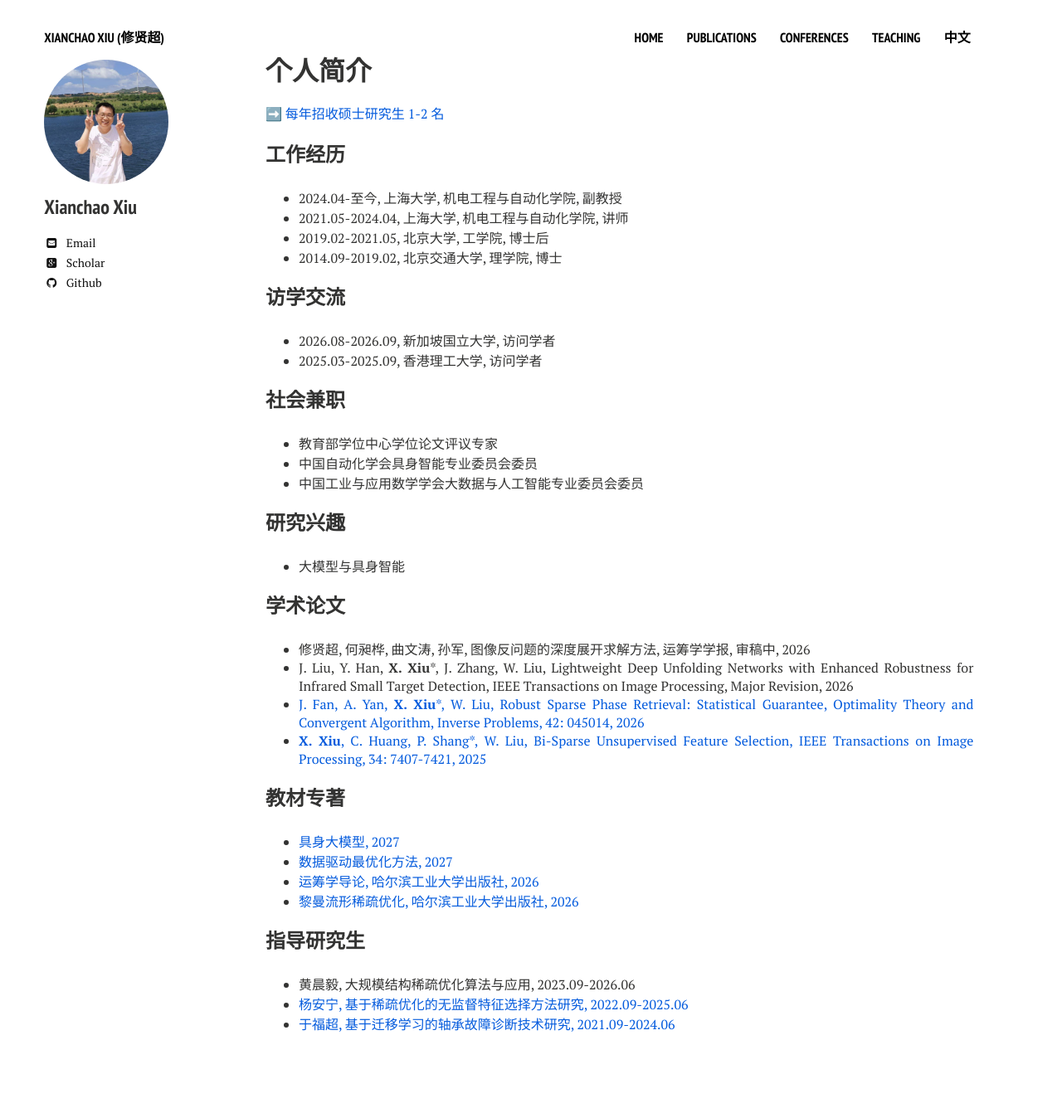
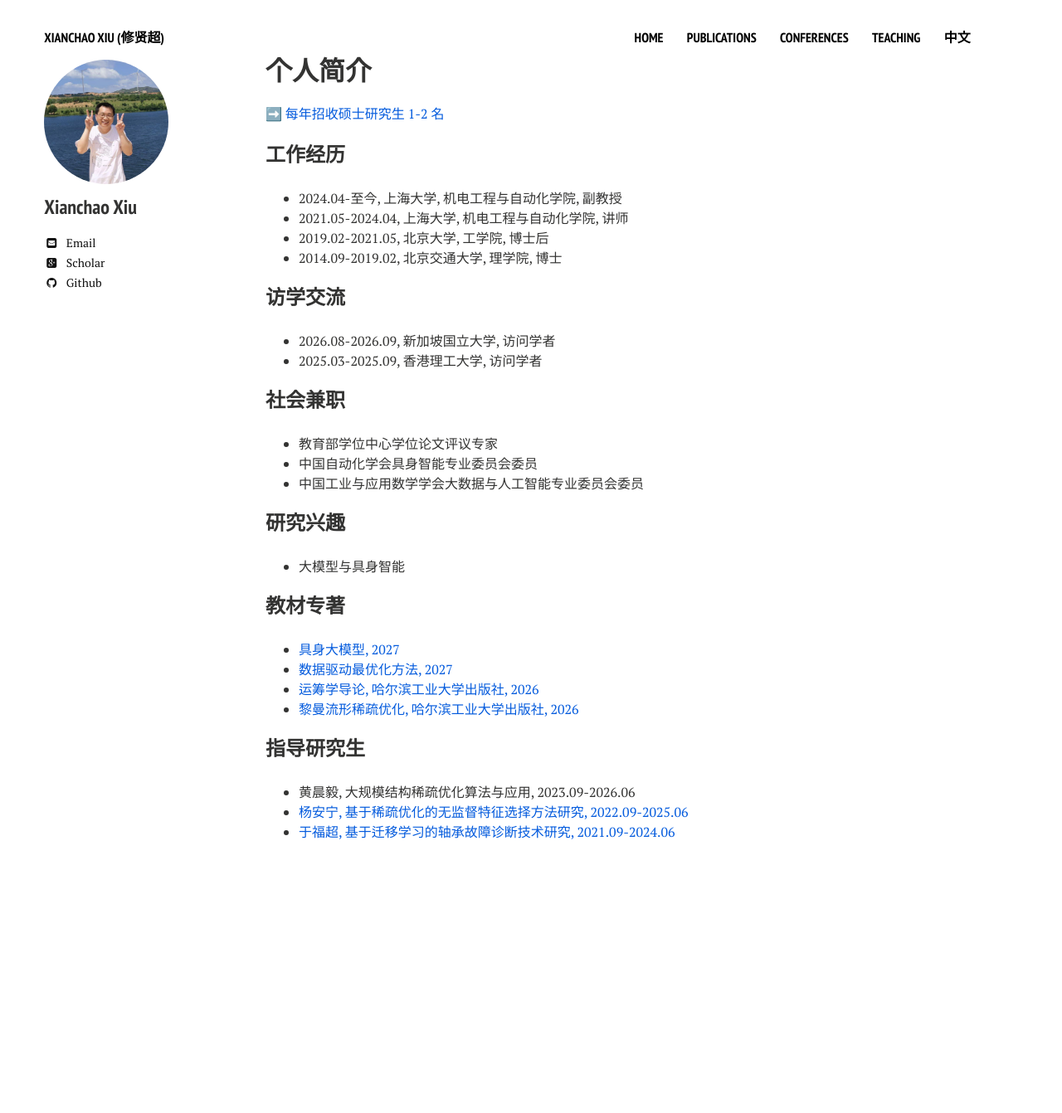
Before and after one commit to xianchaoxiu/xianchaoxiu.github.io, a Jekyll site: the page built from chinese/index.md, in a window 1280 px wide. Shown: the whole page at 83% size. Built offline with Jekyll 4.4.1, drawn with Linux system fonts in a browser that asks for light colours; nearby versions of some CDN libraries; after the commit the page ends 1110 px from its top, so only the background shows below that.

Commit message:
Update index.md

```diff
--- a/chinese/index.md
+++ b/chinese/index.md
@@ -31,13 +31,6 @@ share: false
 * 大模型与具身智能<br>
 
 
-### 学术论文
-* 修贤超, 何昶桦, 曲文涛, 孙军, 图像反问题的深度展开求解方法, 运筹学学报, 审稿中, 2026 <br>
-* J. Liu, Y. Han, <b>X. Xiu</b>*, J. Zhang, W. Liu, Lightweight Deep Unfolding Networks with Enhanced Robustness for Infrared Small Target Detection, IEEE Transactions on Image Processing, Major Revision, 2026 <br>
-* <a href="../chinese/papers/2026-IP.pdf" class="textlink" target="_blank"> J. Fan, A. Yan, <b>X. Xiu</b>*, W. Liu, Robust Sparse Phase Retrieval: Statistical Guarantee, Optimality Theory and Convergent Algorithm, Inverse Problems, 42: 045014, 2026 </a> <br>
-* <a href="../chinese/papers/2025-TIP.pdf" class="textlink" target="_blank"> <b>X. Xiu</b>, C. Huang, P. Shang*, W. Liu, Bi-Sparse Unsupervised Feature Selection, IEEE Transactions on Image Processing, 34: 7407-7421, 2025 </a> <br>
-
-
 ### 教材专著
 * <a href="https://xianchaoxiu.github.io/chinese/books/EAI/" class="textlink" target="_blank"> 具身大模型, 2027 </a> <br>
 * <a href="https://xianchaoxiu.github.io/chinese/books/L2O/" class="textlink" target="_blank"> 数据驱动最优化方法, 2027 </a> <br>
```
